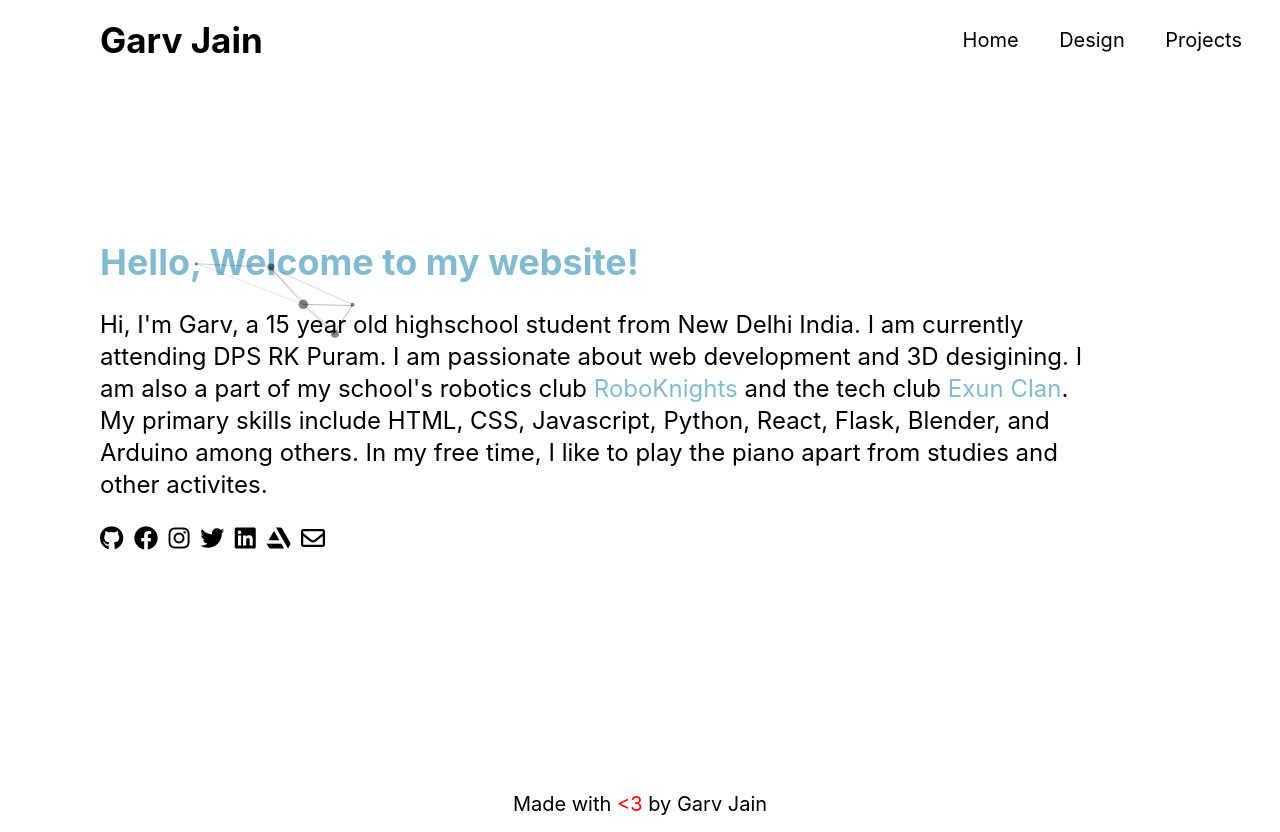
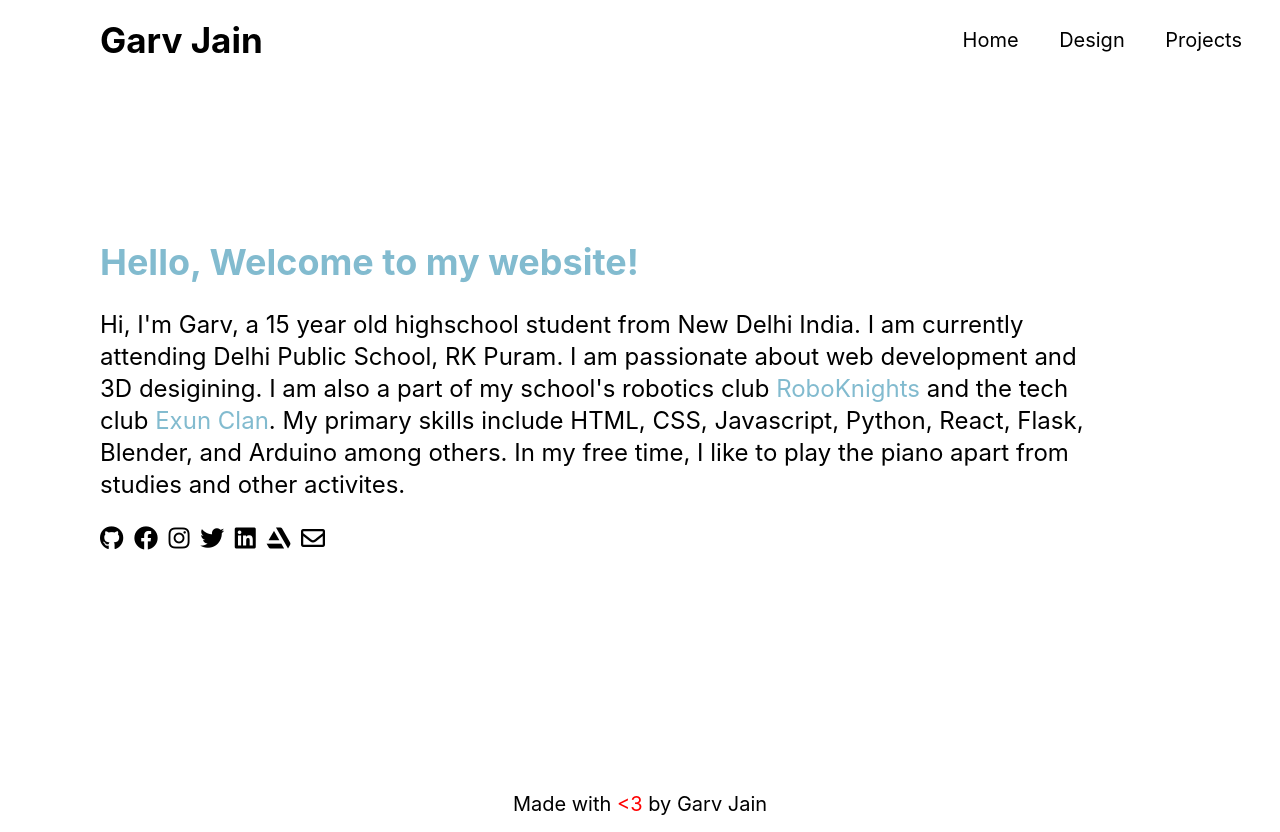
Before and after one commit to AakarGupta-coder/GarvJain03.github.io, a plain HTML site: page index.html in a window 1280 px wide. Drawn offline with Linux system fonts and the light colour scheme.

Commit message:
Removed ParticlesJS

```diff
--- a/css/index.css
+++ b/css/index.css
@@ -6,7 +6,7 @@
   box-sizing: border-box;
   font-family: -apple-system, BlinkMacSystemFont, "Segoe UI", Roboto, Oxygen,
     Ubuntu, Cantarell, "Open Sans", "Helvetica Neue", sans-serif;
-  transition: 0.08s;
+  transition: 0.08s ease-in-out;
 }
 
 nav {
--- a/index.html
+++ b/index.html
@@ -28,14 +28,13 @@
       </ul>
     </nav>
     <div class="container">
-      <div id="particles-js"> </div>
       <div style="color: rgb(130, 187, 207)" class="wrapper">
         <h2>Hello, Welcome to my website!</h2>
       </div>
       <div class="wrapper">
         <p style="margin-top: 25px; line-height: 2rem">
           Hi, I'm Garv, a 15 year old highschool student from New Delhi India. I
-          am currently attending DPS RK Puram. I am passionate about web
+          am currently attending Delhi Public School, RK Puram. I am passionate about web
           development and 3D desigining. I am also a part of my school's
           robotics club
           <a style="color: rgb(130, 187, 207)" href="https://roboknights.in"
@@ -88,6 +87,4 @@
     </footer>
   </body>
   <script src="js/main.js"></script>
-  <script src="particles.js-master/particles.js"></script>
-  <script src="/particles.js-master/demo/js/app.js"></script>
 </html>
--- a/particles.js-master/demo/js/app.js
+++ b/particles.js-master/demo/js/app.js
@@ -85,11 +85,11 @@ particlesJS('particles-js',
       "detect_on": "canvas",
       "events": {
         "onhover": {
-          "enable": true,
+          "enable": false,
           "mode": "repulse"
         },
         "onclick": {
-          "enable": true,
+          "enable": false,
           "mode": "push"
         },
         "resize": true
```
